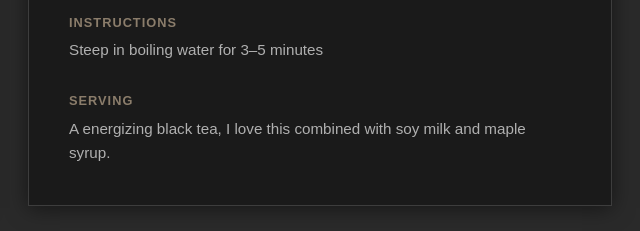
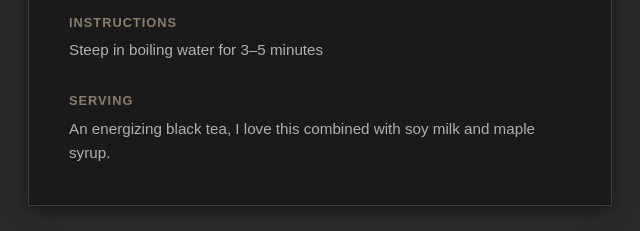
Before and after one commit to eleblanc-ai/teafromrb5, a website: page index.html in a window 1280 px wide. Shown: the part 1069-1300 px from the top of the page, 636-1276 px from the left. Drawn offline with Linux system fonts and the light colour scheme.

Commit message:
fix typo

```diff
--- a/index.html
+++ b/index.html
@@ -301,7 +301,7 @@
                         </div>
                         <div class="info-row">
                             <div class="info-label">Serving</div>
-                            <div class="info-content">A energizing black tea, I love this combined with soy milk and maple syrup.</div>
+                            <div class="info-content">An energizing black tea, I love this combined with soy milk and maple syrup.</div>
                         </div>
                     </div>
                 </div>
--- /dev/null
+++ b/package.json
@@ -0,0 +1,5 @@
+{
+  "dependencies": {
+    "vercel": "^49.1.1"
+  }
+}
```
Also changed, not shown: 1 other file.
